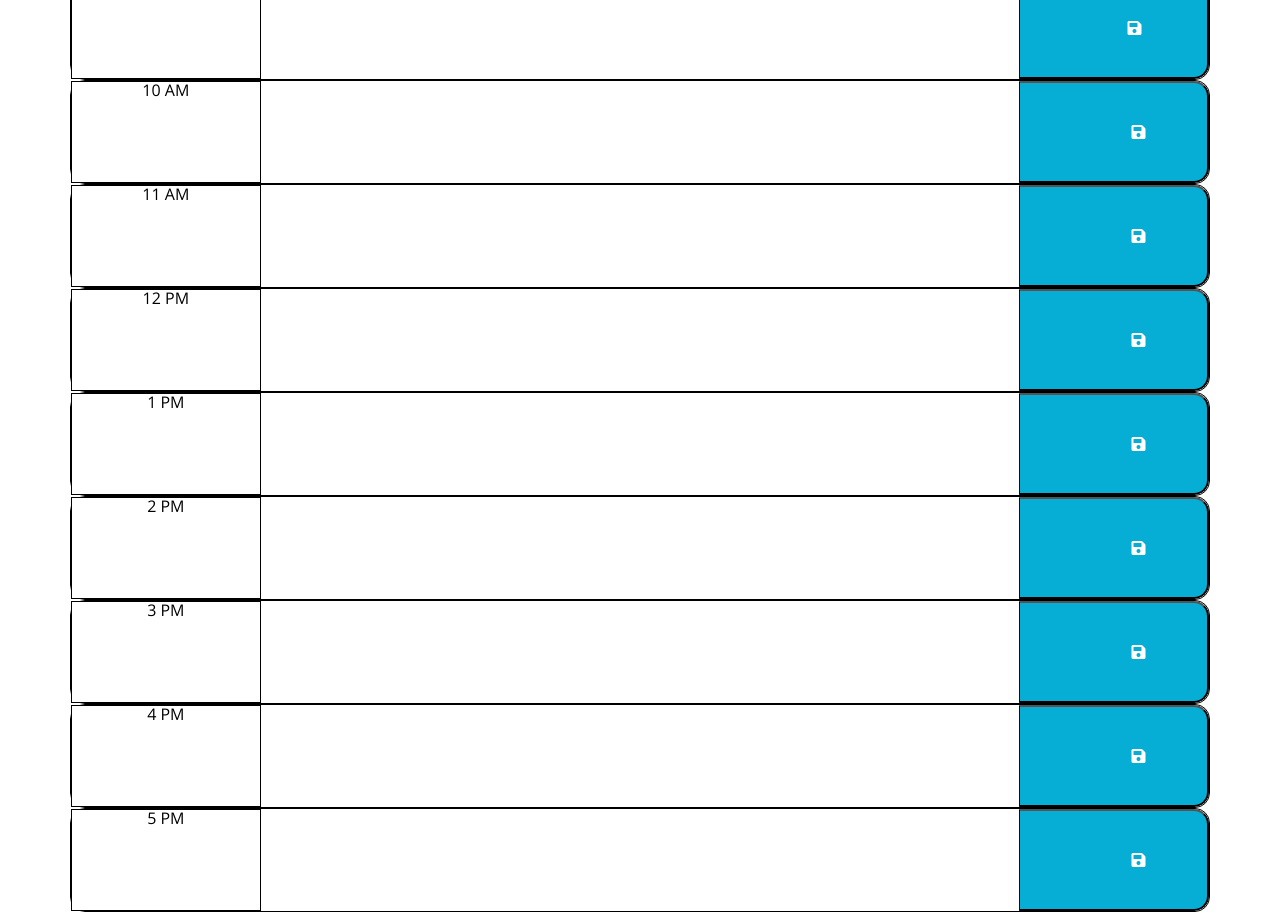
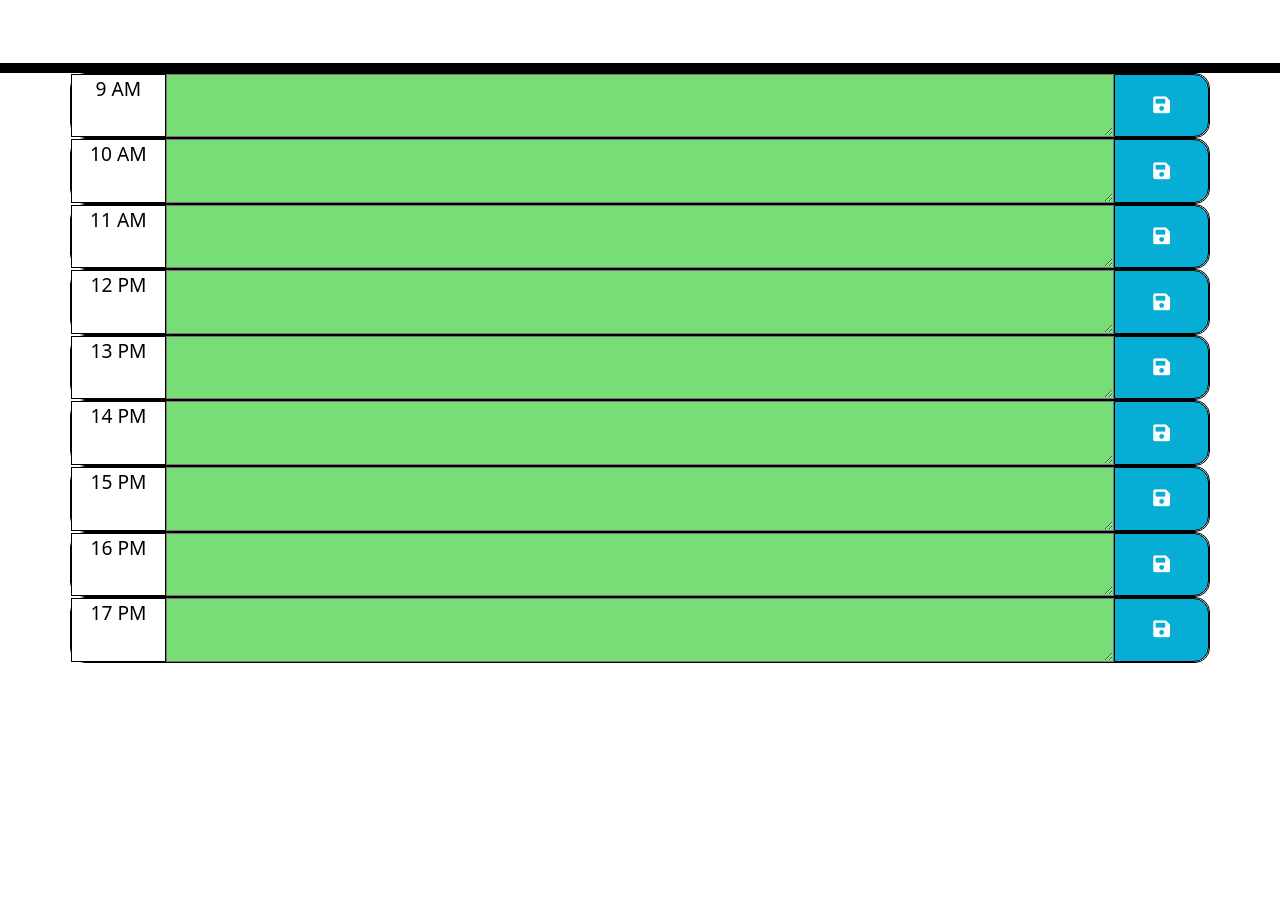
Before and after one commit to RusLena/Desktop-Daily-Schedule, a plain HTML site: page index.html in a window 1280 px wide. Shown: the part 275-1189 px from the top of the page. After the commit the page ends 938 px from the top, so only its background shows below. Drawn offline with nearby package versions, Linux system fonts and the light colour scheme.

Commit message:
renamed btn class, improved shift for a header, simplified js and added color-code time blocks and save to local storage functions

```diff
--- a/index.html
+++ b/index.html
@@ -12,105 +12,87 @@
   <script src="https://cdnjs.cloudflare.com/ajax/libs/jquery/3.2.1/jquery.min.js"></script>
   <script src="https://cdn.jsdelivr.net/npm/dayjs@1/dayjs.min.js"></script>
 </head>
-
 <body>
     <header>
       <h1 class="display-3">Work Day Scheduler</h1>
       <p class="lead">A simple calendar app for scheduling your work day</p>
       <p id="currentDay" class="lead"></p>
     </header>
+
       <div class="container">
         <!-- Timeblocks go here -->
+      <!-- 9 AM -->
+      <div class="row time-block">
+        <div class="col-1 hour">9 AM</div>
+        <textarea class="col-10 description future"></textarea>
+        <button class="col-1 saveBtn" data-time="9"><i class="fas fa-save"></i></button>
 
-      <div class="row time-block">
-        <div class="col-md-2 hour">9 AM</div>
-        <div class="col-md-8 description">
-          <textarea id="description-9"></textarea>
-        </div>
-        <button class="col-md-2 saveBtn" id="saveBtn-9">
-          <i class="fas fa-save"></i>
-        </button>
       </div>
 
+      <!-- 10 AM -->
       <div class="row time-block">
-          <div class="col-md-2 hour">10 AM</div>
-          <div class="col-md-8 description">
-            <textarea id="description-10"></textarea>
-          </div>
-          <button class="col-md-2 saveBtn" id="saveBtn-10">
-            <i class="fas fa-save"></i>
-          </button>
+        <div class="col-1 hour">10 AM</div>
+        <textarea class="col-10 description future"></textarea>
+        <button class="col-1 saveBtn" data-time="10"><i class="fas fa-save"></i></button>
+
       </div>
 
+      <!-- 11 AM -->
       <div class="row time-block">
-          <div class="col-md-2 hour">11 AM</div>
-          <div class="col-md-8 description">
-            <textarea id="description-11"></textarea>
-          </div>
-          <button class="col-md-2 saveBtn" id="saveBtn-11">
-            <i class="fas fa-save"></i>
-          </button>
+        <div class="col-1 hour">11 AM</div>
+        <textarea class="col-10 description future"></textarea>
+        <button class="col-1 saveBtn" data-time="11"><i class="fas fa-save"></i></button>
+
       </div>
 
+      <!-- 12 PM -->
       <div class="row time-block">
-          <div class="col-md-2 hour">12 PM</div>
-          <div class="col-md-8 description">
-            <textarea id="description-12"></textarea>
-          </div>
-          <button class="col-md-2 saveBtn" id="saveBtn-12">
-            <i class="fas fa-save"></i>
-          </button>
+        <div class="col-1 hour">12 PM</div>
+        <textarea class="col-10 description future"></textarea>
+        <button class="col-1 saveBtn" data-time="12"><i class="fas fa-save"></i></button>
+
       </div>
 
+      <!-- 13 PM -->
       <div class="row time-block">
-          <div class="col-md-2 hour">1 PM</div>
-          <div class="col-md-8 description">
-            <textarea id="description-1"></textarea>
-          </div>
-          <button class="col-md-2 saveBtn" id="saveBtn-1">
-            <i class="fas fa-save"></i>
-          </button>
-        </div>
-        <div class="row time-block">
-          <div class="col-md-2 hour">2 PM</div>
-          <div class="col-md-8 description">
-            <textarea id="description-2"></textarea>
-          </div>
-          <button class="col-md-2 saveBtn" id="saveBtn-2">
-            <i class="fas fa-save"></i>
-          </button>
+        <div class="col-1 hour">13 PM</div>
+        <textarea class="col-10 description future"></textarea>
+        <button class="col-1 saveBtn" data-time="13"><i class="fas fa-save"></i></button>
+
       </div>
 
+      <!-- 14 PM -->
       <div class="row time-block">
-          <div class="col-md-2 hour">3 PM</div>
-          <div class="col-md-8 description">
-            <textarea id="description-3"></textarea>
-          </div>
-          <button class="col-md-2 saveBtn" id="saveBtn-3">
-            <i class="fas fa-save"></i>
-          </button>
+        <div class="col-1 hour">14 PM</div>
+        <textarea class="col-10 description future"></textarea>
+        <button class="col-1 saveBtn" data-time="14"><i class="fas fa-save"></i></button>
+
       </div>
 
+      <!-- 15 PM -->
       <div class="row time-block">
-          <div class="col-md-2 hour">4 PM</div>
-          <div class="col-md-8 description">
-            <textarea id="description-4"></textarea>
-          </div>
-          <button class="col-md-2 saveBtn" id="saveBtn-4">
-            <i class="fas fa-save"></i>
-          </button>
+        <div class="col-1 hour">15 PM</div>
+        <textarea class="col-10 description future"></textarea>
+        <button class="col-1 saveBtn" data-time="15"><i class="fas fa-save"></i></button>
+
       </div>
 
+      <!-- 16 PM -->
       <div class="row time-block">
-          <div class="col-md-2 hour">5 PM</div>
-          <div class="col-md-8 description">
-            <textarea id="description-5"></textarea>
+        <div class="col-1 hour">16 PM</div>
+        <textarea class="col-10 description future"></textarea>
+        <button class="col-1 saveBtn" data-time="16"><i class="fas fa-save"></i></button>
       </div>
-          <button class="col-md-2 saveBtn" id="saveBtn-5">
-            <i class="fas fa-save"></i>
-          </button>
+
+      <!-- 17 PM -->
+      <div class="row time-block">
+        <div class="col-1 hour">17 PM</div>
+        <textarea class="col-10 description future"></textarea>
+        <button class="col-1 saveBtn" data-time="17"><i class="fas fa-save"></i></button>
+
       </div>
     </div>
+
     <script src="script.js"></script>
   </body>
 </html>
--- a/script.js
+++ b/script.js
@@ -1,97 +1,35 @@
-/* For this first activity, pseudocode the game's logic and structure together in breakout rooms:
 
-Remind yourselves that there are no wrong answers here. If they are stuck offer this outline as a starting point:
+$(document).ready(function () {
+  // Display the current day
+  $("#currentDay").text(dayjs().format("dddd, MMMM D"));
 
-* Add a reference to jQuery.
+  // Color-code time blocks
+  function updateColorCoding() {
+    var currentHour = dayjs().hour();
 
-* Create an initial HTML layout using Bootstrap.
+    $(".time-block").each(function () {
+      var hour = parseInt($(this).find(".hour").text());
+      var textarea = $(this).find("textarea");
 
-* Assign unique class names to key buttons and images.
+      if (hour < currentHour) {
+        textarea.addClass("past");
+      } else if (hour === currentHour) {
+        textarea.addClass("present");
+      } else {
+        textarea.addClass("future");
+      }
+    });
+  }
+  // Call the function to set up color coding
+  updateColorCoding();
 
-* Use jQuery to capture when the corresponding buttons are clicked, using the $() identifier with the class name inside.
+  // Event listener for save button
+  $(".saveBtn").on("click", function () {
+    var hour = $(this).data("time");
+    var eventText = $(this).siblings("textarea").val();
+    console.log("Hour:", hour, "Event Text:", eventText);
 
-* Create code that changes the CSS of target classes in response to click events.*/
-
- /*pseudocode
- 1. **Setup:**
-   - Add a reference to jQuery in the HTML document.
-   - Create an initial HTML layout using Bootstrap for styling.
-
-2. **HTML Structure:**
-   - Design the HTML layout with key buttons and images.
-   - Assign unique class names to the key buttons and images for easy identification.
-
-3. **Event Handling:**
-   - Use jQuery to capture click events on specific buttons and images.
-   - Identify buttons and images using the $() identifier with their assigned class names.
-
-4. **Event Handling Functions:**
-   - Create functions to handle the click events for each button or image.
-   - Inside these functions, change the CSS properties of target classes in response to the click events.
-   - You can modify styles such as color, size, visibility, etc., depending on the game's requirements.
-
-5. **Game Logic:**
-   - Define the game logic within the event handling functions.
-   - Specify how the game responds to different button clicks or image interactions.
-   - Update game state variables or trigger specific actions based on user input.
-
-6. **Testing:**
-   - Test the game by clicking on different buttons and images.
-   - Verify that the CSS changes occur as expected and that the game logic behaves correctly.
-
-7. **Refinement:**
-   - Refine the pseudocode and actual code based on testing results.
-   - Consider adding error handling or additional features to enhance the game.
-
-8. **Documentation:**
-   - Document the code to explain the purpose of key functions, variables, and any complex logic.
-   - Include comments for future reference and collaboration.
-
-9. **Review:**
-   - Review the overall structure and logic with the team.
-   - Discuss any improvements or modifications needed for better performance or user experience.
-
-10. **Finalization:**
-    - Make any final adjustments based on the team's feedback.
-    - Ensure the code is well-organized and follows best practices.*/
-
-
-    document.addEventListener("DOMContentLoaded", function () {
-      // Event listener for all save buttons
-      document.addEventListener("click", function (event) {
-        // Check if the clicked element is a save button
-        if (event.target.classList.contains("saveBtn")) {
-          // Get the hour from the button's ID
-          var hour = event.target.id.split("-")[1];
-
-          // Get the description input for the corresponding hour
-          var descriptionInput = document.getElementById("description-" + hour);
-
-          // Ensure the input element exists
-          if (descriptionInput) {
-            // Get the description value
-            var description = descriptionInput.value;
-
-            // Save the time and description to local storage
-            var storedData = JSON.parse(localStorage.getItem("storedData")) || {};
-            storedData[hour] = description;
-            localStorage.setItem("storedData", JSON.stringify(storedData));
-          } else {
-            console.error("Description input not found for hour " + hour);
-          }
-        }
-      });
-
-      // Function to display stored data
-      function displayStoredData() {
-        var storedData = JSON.parse(localStorage.getItem("storedData")) || {};
-
-        // Display the stored data (you can modify this part based on your requirements)
-        for (var hour in storedData) {
-          console.log("Time: " + hour + ", Description: " + storedData[hour]);
-        }
-      }
-
-      // Call the displayStoredData function
-      displayStoredData();
-    });
+    // Save event to local storage
+    localStorage.setItem("event-" + hour, eventText);
+  });
+});
--- a/style.css
+++ b/style.css
@@ -1,50 +1,33 @@
-body {
-  font-family: 'Open Sans', sans-serif;
-  font-size: 16px;
-  line-height: 1;
-}
-element.style {
-  align-self: start;
-  width: fit-content;
-  height: 44px;
-}
-
-textarea {
-  background: transparent;
-  border: none;
-  resize: none;
-  color: #000000;
- text-align: left;
-  padding: 10px;
-}
-.description textarea {
-  height: inherit;
-  width: 100%;
-}
 header {
   text-align: center;
   background-color: transparent;
-  color: black;
+  color: red;
   border-radius: 0;
   border-bottom: 10px solid black;
   padding: 60px;
 }
-
-.description {
-  white-space: pre-wrap;
+.lead {
+    font-size: 2.1rem;
+    font-weight: 500;
+    color: blue;
 }
-
 .time-block {
   text-align: center;
   border-radius: 15px;
+  font-size: larger;
 }
 
 .row {
-  white-space: pre-wrap;
-
+  height: inherit;
   border: 1px solid black;
 }
-
+textarea {
+  margin: 0;
+  font-family: inherit;
+  font-size: inherit;
+  width: 100%;
+  line-height: inherit;
+}
 .hour {
   white-space: pre-wrap;
   background-color: #ffffff;
@@ -67,9 +50,8 @@ header {
   color: white;
 }
 
-
 .saveBtn {
-  border-left: 1px solid black;
+  border: 1px solid black;
   border-top-right-radius: 15px;
   border-bottom-right-radius: 15px;
   height: inherit;
```
Also changed, not shown: images/Capture.PNG (added). Lines whose indentation alone changed are shown as unchanged.
